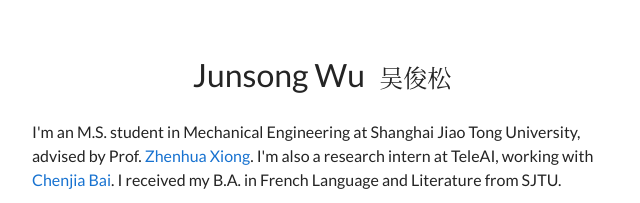
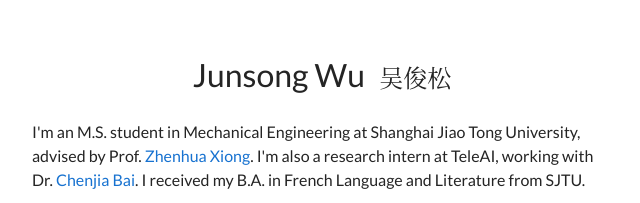
Before and after one commit to jason-wjs/jason-wjs.github.io, a plain HTML site: page index.html in a window 1280 px wide. Shown: the top 203 px of the page, 166-806 px from the left. Drawn offline with Linux system fonts and the light colour scheme.

Commit message:
Add Chenjia Bai's title to homepage biography

```diff
--- a/index.html
+++ b/index.html
@@ -19,7 +19,7 @@
     <header class="intro">
       <div class="bio">
         <h1>Junsong Wu <span lang="zh-CN">吴俊松</span></h1>
-        <p>I'm an M.S. student in Mechanical Engineering at Shanghai Jiao Tong University, advised by Prof. <a href="https://ieeexplore.ieee.org/author/37278485900">Zhenhua Xiong</a>. I'm also a research intern at TeleAI, working with <a href="https://baichenjia.cn/">Chenjia Bai</a>. I received my B.A. in French Language and Literature from SJTU.</p>
+        <p>I'm an M.S. student in Mechanical Engineering at Shanghai Jiao Tong University, advised by Prof. <a href="https://ieeexplore.ieee.org/author/37278485900">Zhenhua Xiong</a>. I'm also a research intern at TeleAI, working with Dr. <a href="https://baichenjia.cn/">Chenjia Bai</a>. I received my B.A. in French Language and Literature from SJTU.</p>
         <p>I aim to build general-purpose intelligence that learns and acts in the physical world. Toward this goal, my research focuses on scaling physical experience through simulation, grounded by real-world interaction. I explore how hardware, simulation, and learning can be co-designed so that physical knowledge accumulates and transfers across tasks, environments, and embodiments.</p>
         <nav class="contact" aria-label="Contact and profiles">
           <a href="mailto:jason-w@sjtu.edu.cn">Email</a><span aria-hidden="true">/</span>
```
